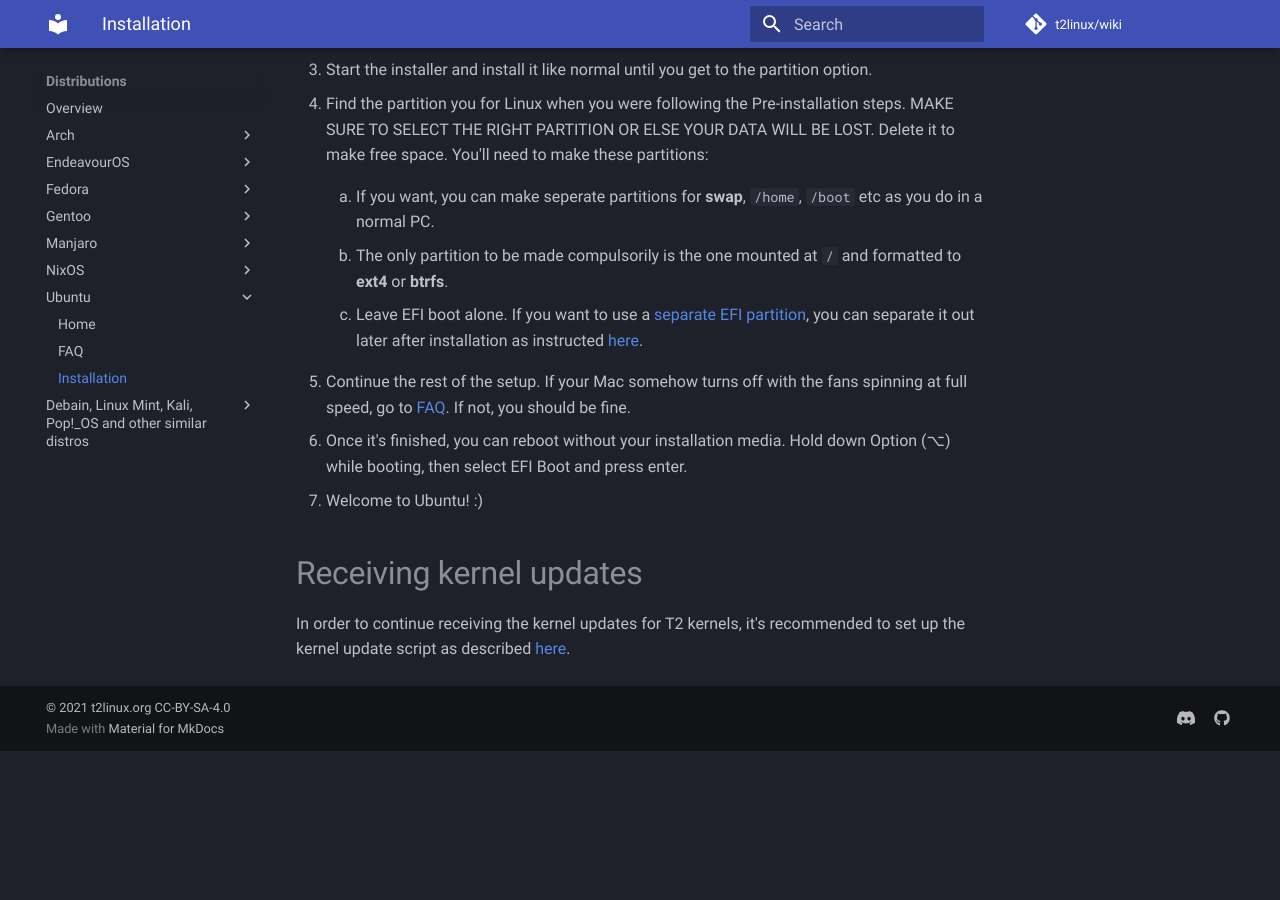
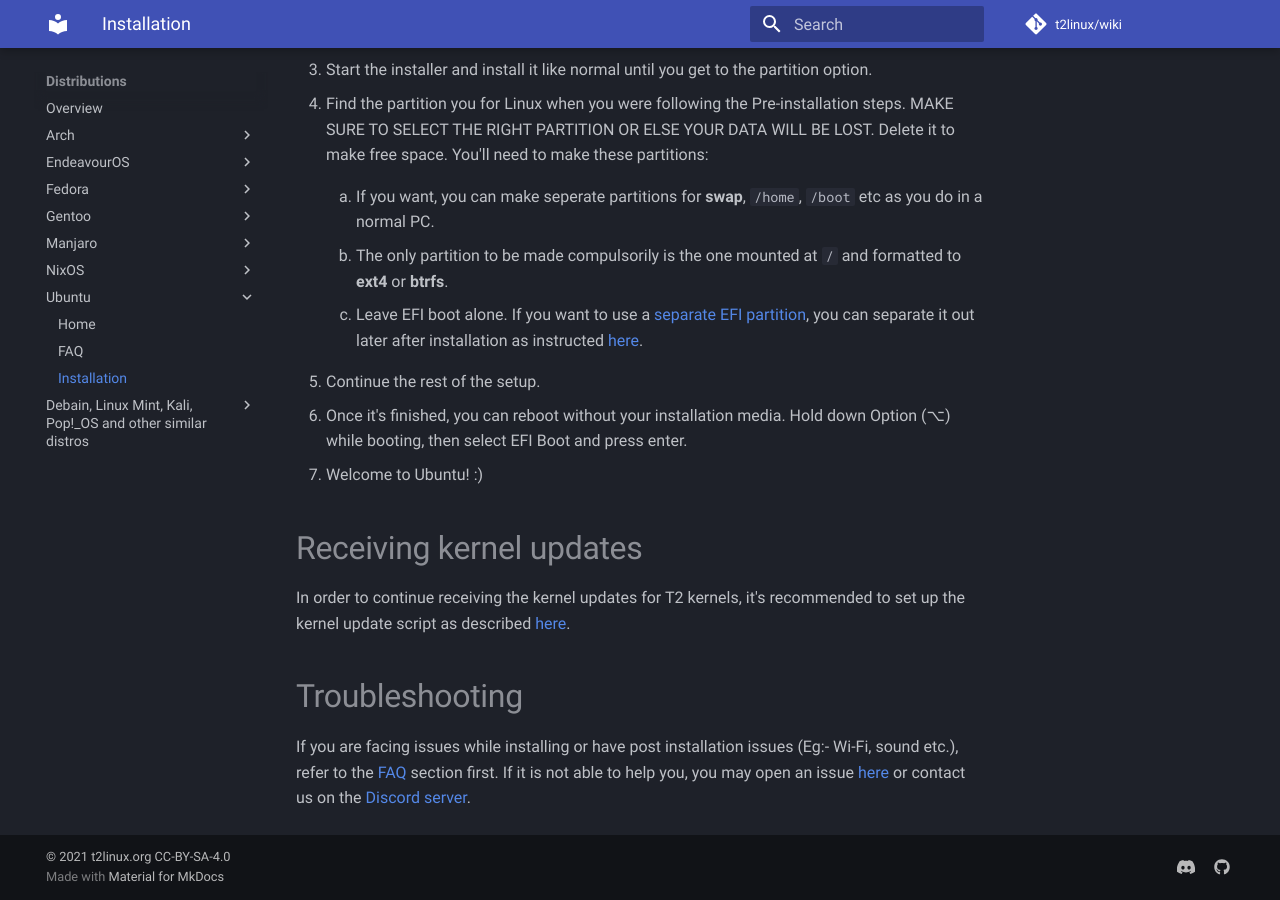
Before and after one commit to t2linux/wiki, an MkDocs documentation site: the page built from docs/distributions/ubuntu/installation.md, in a window 1280 px wide and 900 px high, scrolled down 700 px. Built offline with MkDocs 1.6.1 and Material for MkDocs 9.7.7, drawn with Linux system fonts in a browser that asks for light colours; comment, search, counter and statistics services are not loaded; before the commit the page ends 1451 px from its top, so only the background shows below that.

Commit message:
Ubuntu: Add section for troubleshooting

```diff
--- a/docs/distributions/ubuntu/installation.md
+++ b/docs/distributions/ubuntu/installation.md
@@ -22,10 +22,14 @@
 
     3. Leave EFI boot alone. If you want to use a [separate EFI partition](https://wiki.t2linux.org/guides/windows/#using-seperate-efi-partitions), you can separate it out later after installation as instructed [here](https://wiki.t2linux.org/guides/windows/#seperate-the-efi-partition-after-linux-is-installed).
 
-5. Continue the rest of the setup. If your Mac somehow turns off with the fans spinning at full speed, go to [FAQ](https://wiki.t2linux.org/distributions/ubuntu/faq/). If not, you should be fine.
+5. Continue the rest of the setup.
 6. Once it's finished, you can reboot without your installation media. Hold down Option (⌥) while booting, then select EFI Boot and press enter.
 7. Welcome to Ubuntu! :)
 
 # Receiving kernel updates
 
 In order to continue receiving the kernel updates for T2 kernels, it's recommended to set up the kernel update script as described [here](https://github.com/t2linux/T2-Ubuntu-Kernel#using-the-kernel-upgrade-script).
+
+# Troubleshooting
+
+If you are facing issues while installing or have post installation issues (Eg:- Wi-Fi, sound etc.), refer to the [FAQ](https://wiki.t2linux.org/distributions/ubuntu/faq/) section first. If it is not able to help you, you may open an issue [here](https://github.com/t2linux/T2-Ubuntu-Kernel/issues) or contact us on the [Discord server](https://discord.com/invite/68MRhQu).
```
